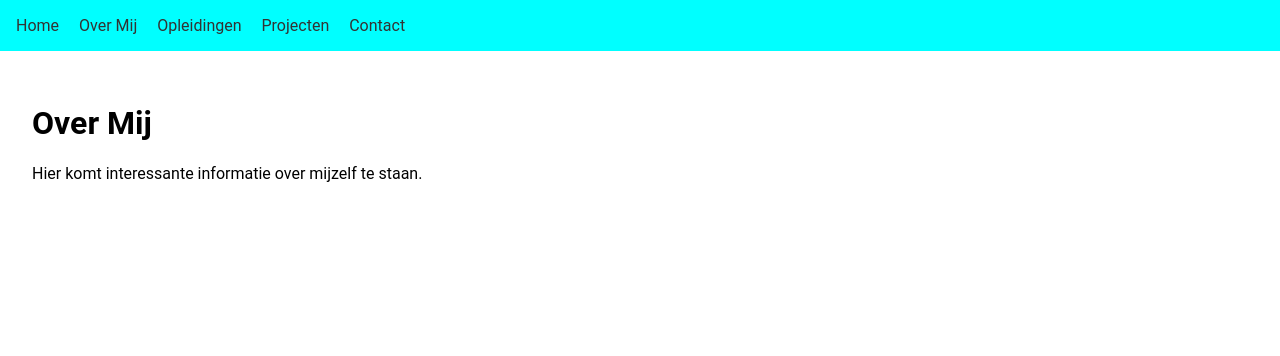
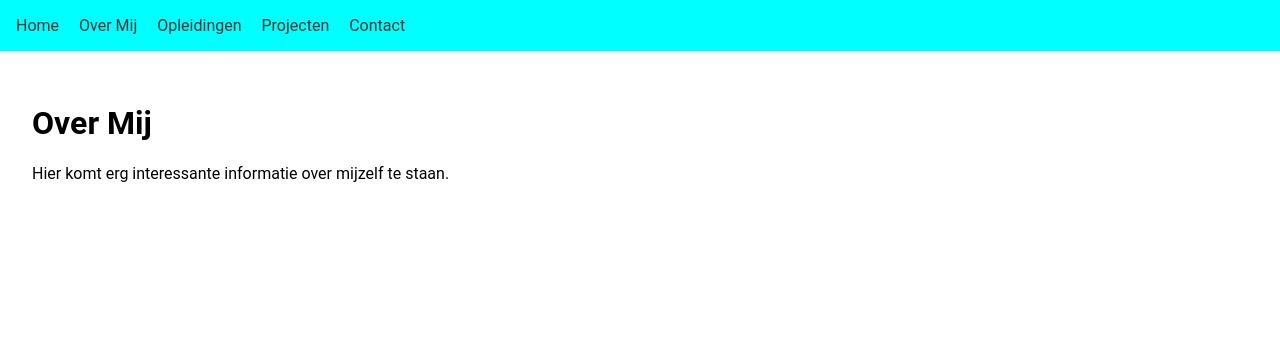
Before and after one commit to CJBerman71/mirror, a PHP site: page /index.php?page=over-mij in a window 1280 px wide. Shown: the top 356 px of the page. Run offline with PHP 8.4, Linux system fonts and the light colour scheme.

Commit message:
Versie 1.01

```diff
--- a/pages/over-mij.php
+++ b/pages/over-mij.php
@@ -1,2 +1,2 @@
 <h1>Over Mij</h1>
-<p>Hier komt interessante informatie over mijzelf te staan.</p>
+<p>Hier komt erg interessante informatie over mijzelf te staan.</p>
```
